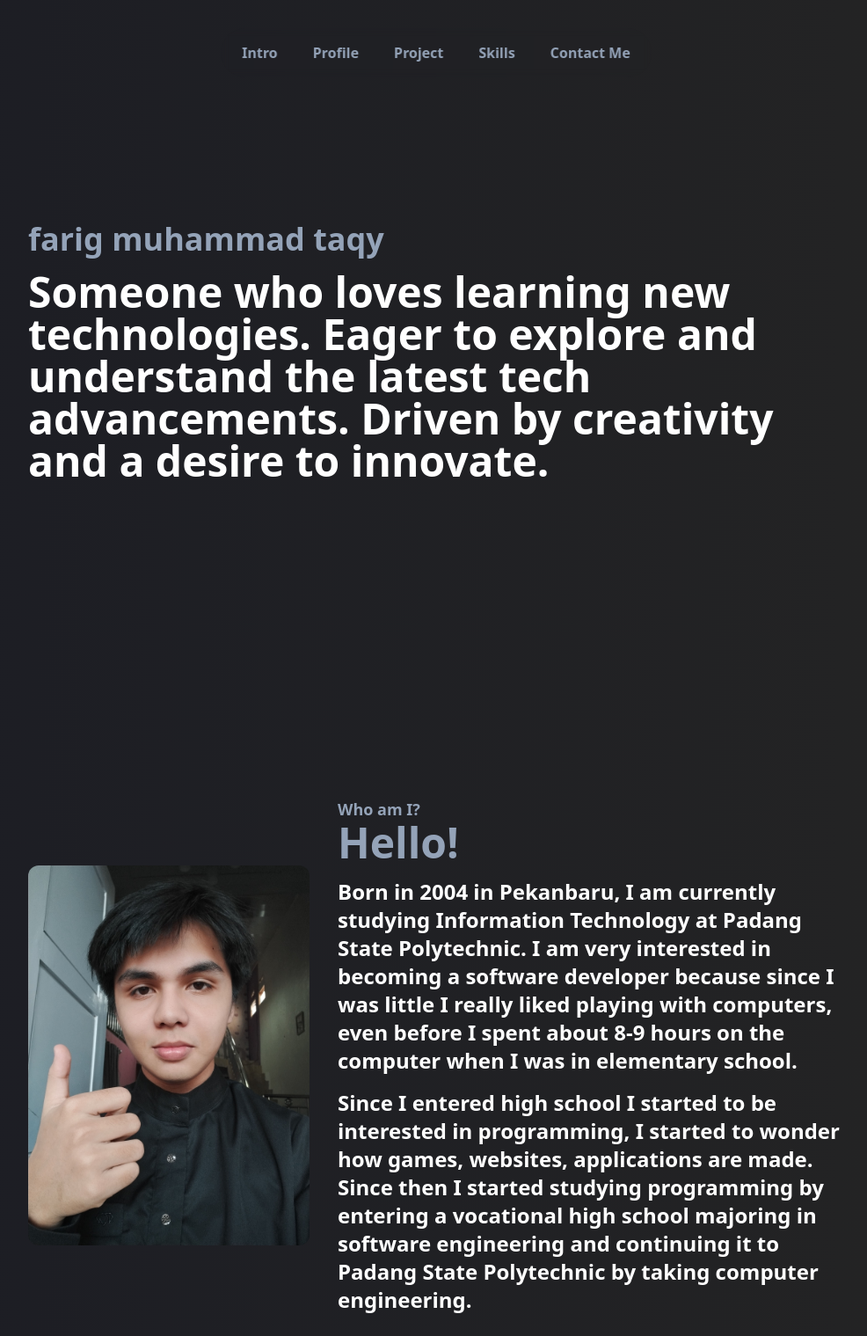
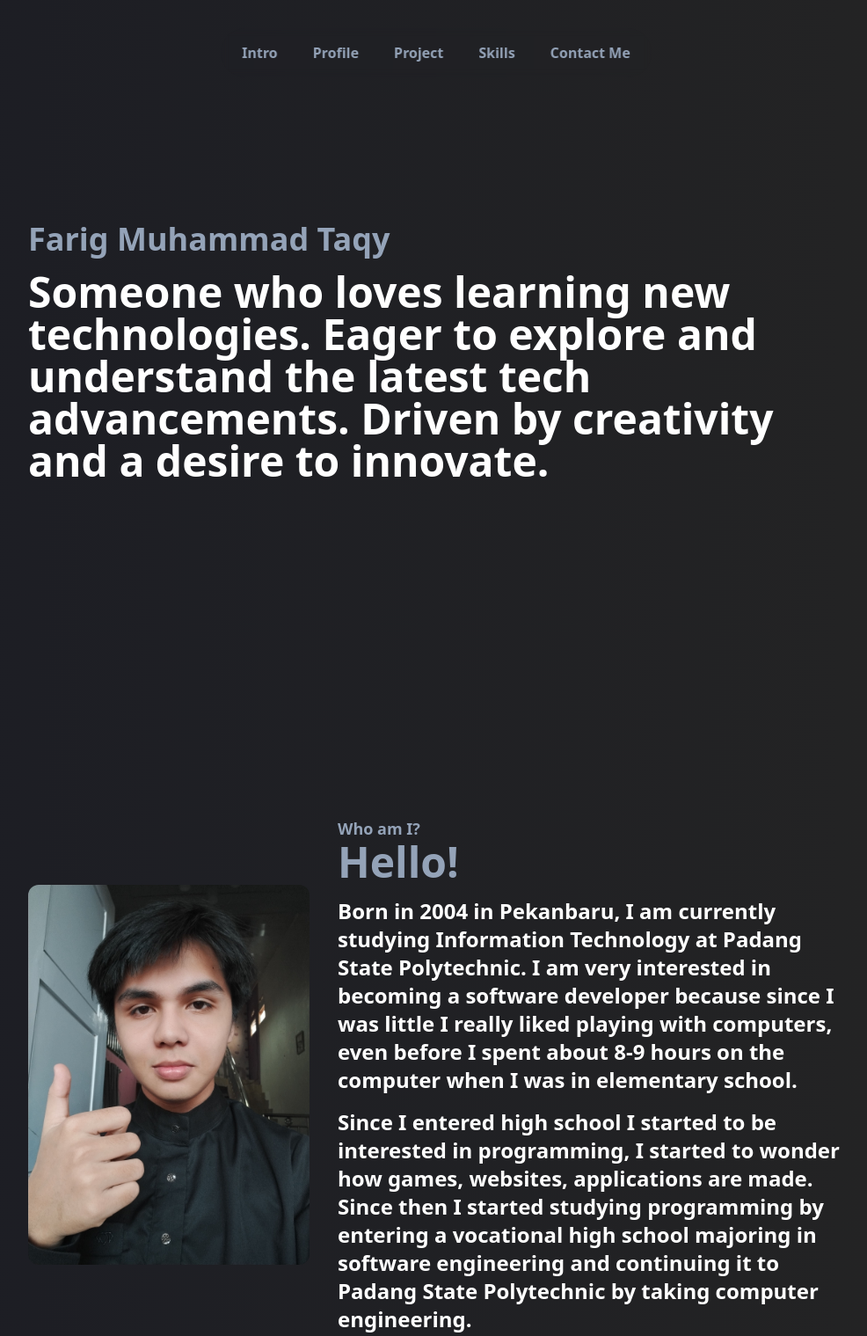
Before and after one commit to etther/Portfolio, a website: page index.html in a window 1280 px wide. Shown: the top 1519 px of the page at 88% size, without its empty margins (144-1130 px from the left). Drawn offline with nearby package versions, Linux system fonts and the light colour scheme.

Commit message:
change profile class

```diff
--- a/index.html
+++ b/index.html
@@ -125,7 +125,7 @@
     <div class="flex justify-center items-center h-screen py-20 px-4 md:px-36">
       <div class="text-center md:text-left px-4 md:px-8" id="">
         <h1 class="text-2xl md:text-4xl font-bold text-slate-400">
-          farig muhammad taqy
+          Farig Muhammad Taqy
         </h1>
         <p class="text-2xl md:text-5xl font-bold text-white mt-4">
           Someone who loves learning new technologies. Eager to explore and
@@ -137,7 +137,7 @@
 
     <!-- Profile Section -->
     <div
-      class="flex justify-center items-center h-screen py-20 px-4 md:px-36"
+      class="flex justify-center items-center py-24 px-4 md:px-36"
       id="section_profile"
     >
       <div class="flex flex-col md:flex-row items-center gap-8 p-4 md:p-8">
```
